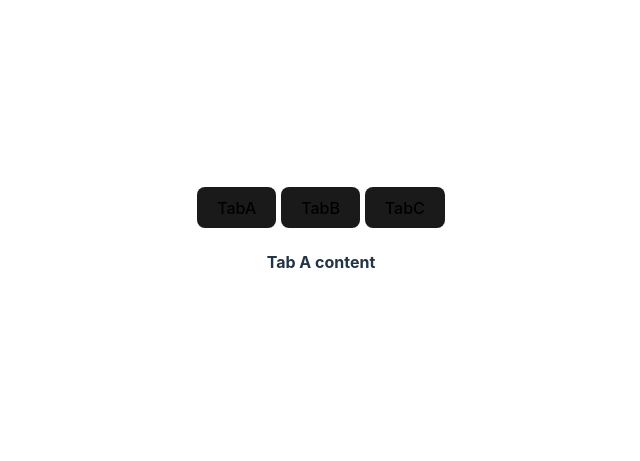
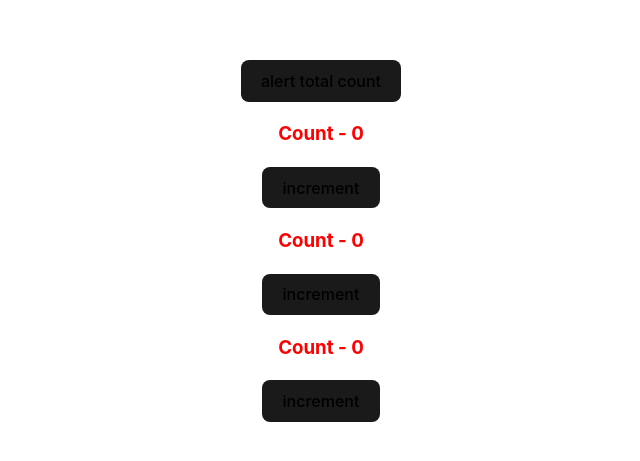
Before and after one commit to OkkashaAlly/svelte, a Svelte app: page / in a window 1280 px wide. Shown: the part 159-620 px from the top of the page, without its empty margins (319-959 px from the left). Built offline with nearby package versions, Linux system fonts and the light colour scheme.

Commit message:
30 - Module Context

```diff
--- a/src/App.svelte
+++ b/src/App.svelte
@@ -1,29 +1,14 @@
 <script>
-  import TabA from "./components/TabA.svelte";
-  import TabB from "./components/TabB.svelte";
-  import TabC from "./components/TabC.svelte";
+  import Counter, { getTotalCount } from "./components/Counter.svelte";
 
-  let activeTab = TabA;
+  const alertTotalCount = () => alert(getTotalCount());
 </script>
 
 <main>
-  <div class="">
-    <button on:click={() => (activeTab = TabA)}>TabA</button>
-    <button on:click={() => (activeTab = TabB)}>TabB</button>
-    <button on:click={() => (activeTab = TabC)}>TabC</button>
-  </div>
-
-  <svelte:component this={activeTab} />
-
-  <!-- {#if activeTab === "TabA"}
-    <TabA />
-  {/if}
-  {#if activeTab === "TabB"}
-    <TabB />
-  {/if}
-  {#if activeTab === "TabC"}
-    <TabC />
-  {/if} -->
+  <button on:click={alertTotalCount}>alert total count</button>
+  <Counter />
+  <Counter />
+  <Counter />
 </main>
 
 <style>
--- /dev/null
+++ b/src/components/Counter.svelte
@@ -0,0 +1,16 @@
+<script context="module">
+  let totalCount = 0;
+  export const getTotalCount = () => totalCount;
+</script>
+
+<script>
+  let count = 0;
+
+  const increment = () => {
+    count += 1;
+    totalCount += 1;
+  };
+</script>
+
+<h3>Count - {count}</h3>
+<button on:click={increment}>increment</button>
```
